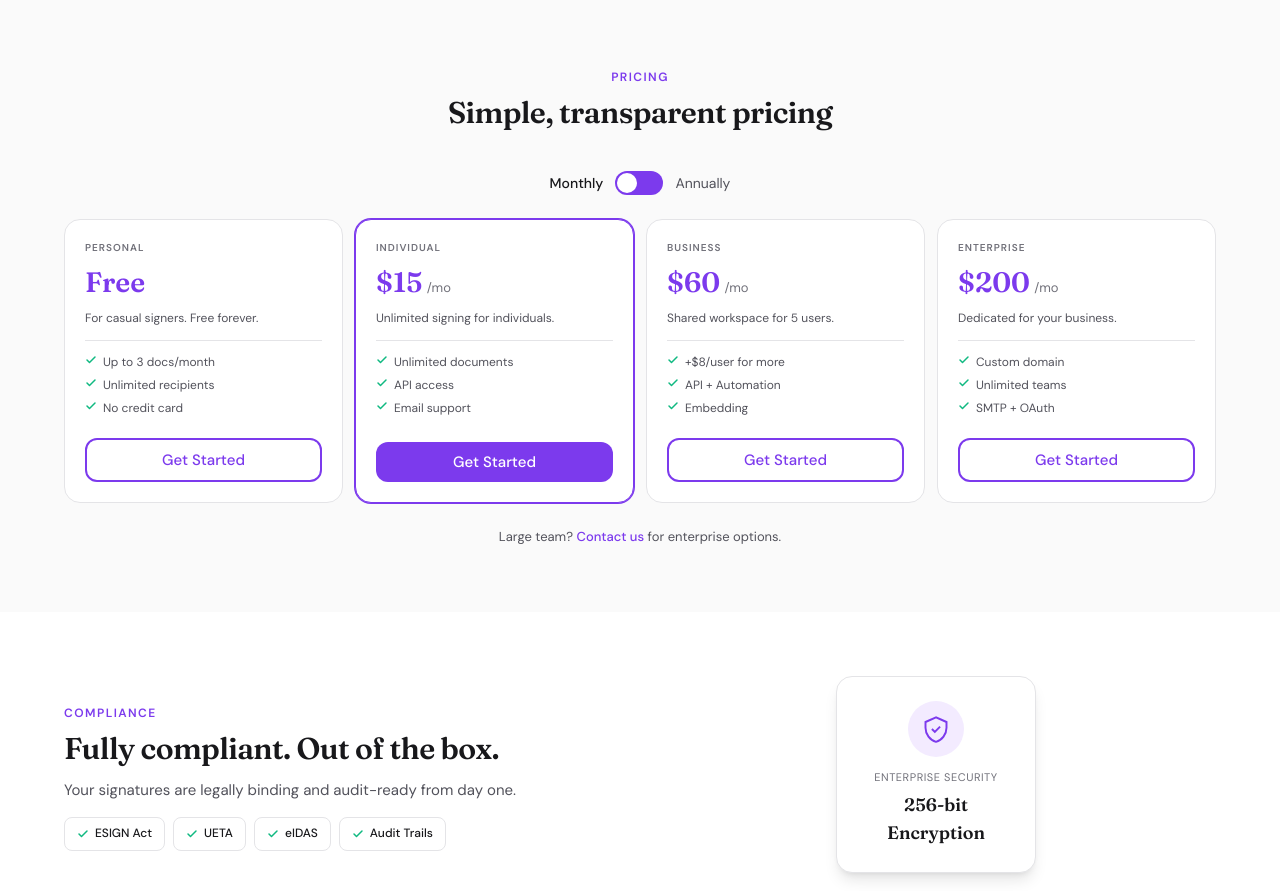
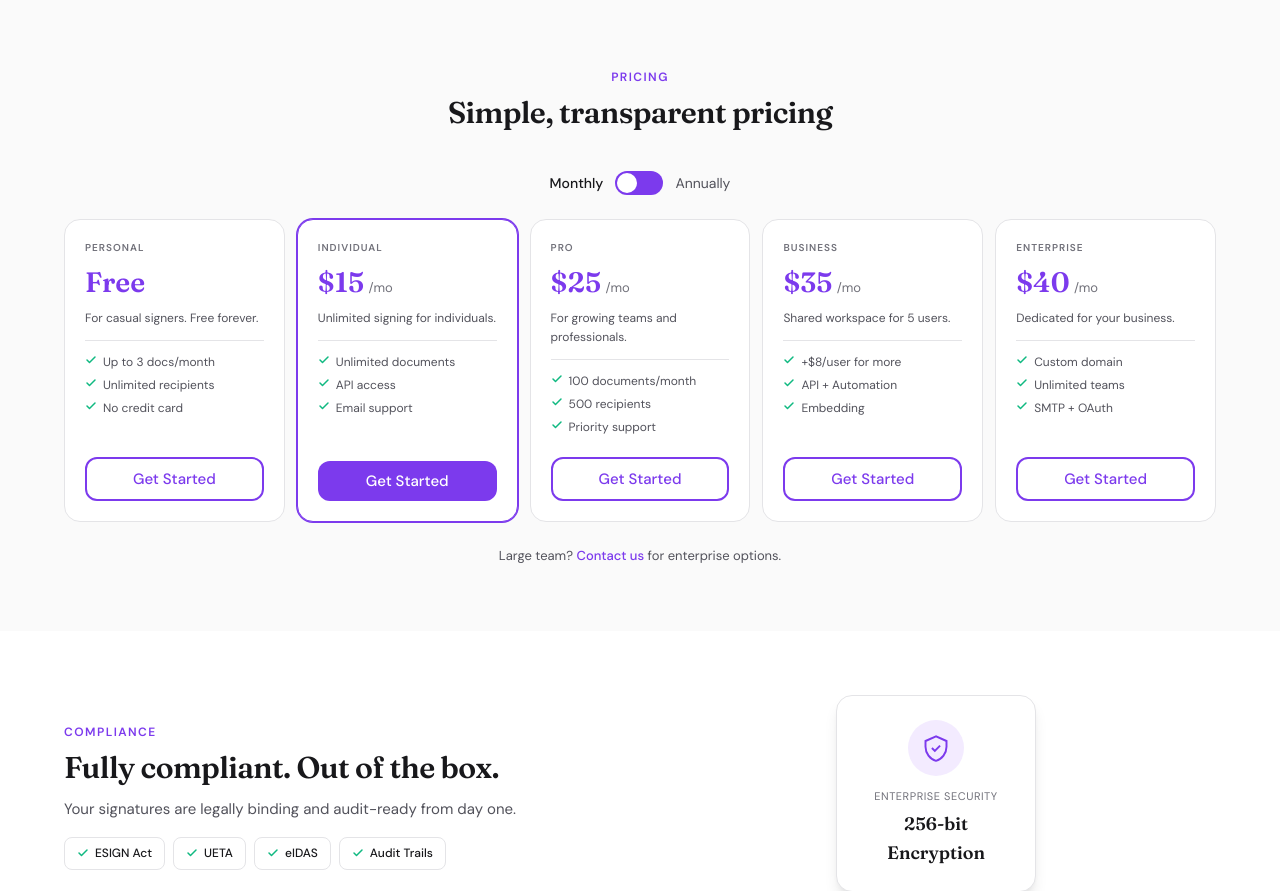
Before and after one commit to jesseframework/CodeFusionLabs.Hubsign.Landing, a Django app: page / in a window 1280 px wide. Shown: the part 1591-2482 px from the top of the page. Run offline with Django 4.2, Linux system fonts and the light colour scheme.

Commit message:
Add Stripe pricing API and billing config
Introduce billing/Stripe support and wire up pricing data to the frontend. Changes include:

- Add pricing_info API endpoint (GET /api/v1/pricing/) that fetches active Stripe prices (grouped into ordered tiers) and falls back to a static tier list on error or when billing is disabled.
- Register the new pricing URL in api/urls.py.
- Add BILLING_ENABLED, STRIPE_API_KEY and STRIPE_WEBHOOK_SECRET settings and CSRF_TRUSTED_ORIGINS; rename STATIC_URL to "/static/".
- Update docker-compose.prod.yml to expose renamed environment variables consumed by Django (DJANGO_SECRET_KEY, DJANGO_DEBUG) and billing-related vars (BILLING_ENABLED, STRIPE_API_KEY, STRIPE_WEBHOOK_SECRET).
- Add stripe to requirements.txt.
- Update landing page: expand pricing grid to 5 columns, add data-tier attributes and adjust tier names/prices/content for new tiers; add minor CSS change to support the new layout.
- Add new static images (favicons and logos) and update static assets.

These changes enable optional Stripe-backed billing while preserving a static fallback for deployments without Stripe configured.

```diff
--- a/hubsign/api/urls.py
+++ b/hubsign/api/urls.py
@@ -13,4 +13,7 @@ urlpatterns = [
     # Authentication
     path('auth/magic-link/', views.send_magic_link, name='magic_link'),
     path('auth/signup/', views.signup, name='signup'),
+
+    # Pricing
+    path('pricing/', views.pricing_info, name='pricing'),
 ]
--- a/hubsign/api/views.py
+++ b/hubsign/api/views.py
@@ -207,3 +207,78 @@ def signup(request):
             'success': False,
             'message': 'Signup failed. Please try again.'
         }, status=status.HTTP_500_INTERNAL_SERVER_ERROR)
+
+
+@api_view(['GET'])
+@permission_classes([AllowAny])
+def pricing_info(request):
+    """Return pricing tiers from Stripe when billing is enabled, else fallback."""
+    _TIER_ORDER = ['community', 'team', 'regular', 'platform', 'enterprise']
+    _TIER_FEATURED = 'team'
+    _FEATURES = {
+        'community': ['Up to 3 docs/month', 'Unlimited recipients', 'No credit card'],
+        'team':      ['Unlimited documents', 'API access', 'Email support'],
+        'regular':   ['100 documents/month', '500 recipients', 'Priority support'],
+        'platform':  ['+$8/user for more', 'API + Automation', 'Embedding'],
+        'enterprise': ['Custom domain', 'Unlimited teams', 'SMTP + OAuth'],
+    }
+    _DESCRIPTIONS = {
+        'community': 'For casual signers. Free forever.',
+        'team':      'Unlimited signing for individuals.',
+        'regular':   'For growing teams and professionals.',
+        'platform':  'Shared workspace for 5 users.',
+        'enterprise': 'Dedicated for your business.',
+    }
+
+    tiers = None
+    if getattr(settings, 'BILLING_ENABLED', False) and getattr(settings, 'STRIPE_API_KEY', ''):
+        try:
+            import stripe
+            stripe.api_key = settings.STRIPE_API_KEY
+            prices = stripe.Price.list(active=True, expand=['data.product'], limit=100)
+            plan_data = {}
+            for price in prices.data:
+                d = price.to_dict()
+                product = d.get('product') or {}
+                if not isinstance(product, dict) or not product.get('active'):
+                    continue
+                recurring = d.get('recurring')
+                if not recurring:
+                    continue
+                plan = (product.get('metadata') or {}).get('plan')
+                if not plan or plan not in _TIER_ORDER:
+                    continue
+                entry = plan_data.setdefault(plan, {'name': product['name']})
+                if recurring['interval'] == 'month':
+                    entry['price_monthly'] = d['unit_amount'] // 100
+                elif recurring['interval'] == 'year':
+                    entry['price_annually'] = round(d['unit_amount'] / 100 / 12)
+            if plan_data:
+                tiers = []
+                for plan in _TIER_ORDER:
+                    if plan not in plan_data:
+                        continue
+                    e = plan_data[plan]
+                    monthly = e.get('price_monthly', 0)
+                    tiers.append({
+                        'id': plan,
+                        'name': e['name'],
+                        'price_monthly': monthly,
+                        'price_annually': e.get('price_annually', monthly),
+                        'featured': plan == _TIER_FEATURED,
+                        'features': _FEATURES.get(plan, []),
+                        'description': _DESCRIPTIONS.get(plan, ''),
+                    })
+        except Exception as exc:
+            logger.error('[stripe] fetch failed: %s', exc)
+
+    if not tiers:
+        tiers = [
+            {'id': 'community', 'name': 'HubSign Community', 'price_monthly': 0,  'price_annually': 0,  'featured': False, 'features': _FEATURES['community'], 'description': _DESCRIPTIONS['community']},
+            {'id': 'team',      'name': 'HubSign Team',      'price_monthly': 15, 'price_annually': 12, 'featured': True,  'features': _FEATURES['team'],      'description': _DESCRIPTIONS['team']},
+            {'id': 'regular',   'name': 'HubSign Pro',       'price_monthly': 25, 'price_annually': 16, 'featured': False, 'features': _FEATURES['regular'],   'description': _DESCRIPTIONS['regular']},
+            {'id': 'platform',  'name': 'Hubsign Business',  'price_monthly': 35, 'price_annually': 28, 'featured': False, 'features': _FEATURES['platform'],  'description': _DESCRIPTIONS['platform']},
+            {'id': 'enterprise','name': 'HubSign Enterprise','price_monthly': 40, 'price_annually': 40, 'featured': False, 'features': _FEATURES['enterprise'],'description': _DESCRIPTIONS['enterprise']},
+        ]
+
+    return Response({'tiers': tiers, 'currency': 'USD'})
--- a/hubsign/landing/templates/landing/index.html
+++ b/hubsign/landing/templates/landing/index.html
@@ -293,7 +293,7 @@
             <span>Annually</span>
         </div>
         <div class="pricing-grid">
-            <div class="pricing-card">
+            <div class="pricing-card" data-tier="community">
                 <span class="pricing-tier">Personal</span>
                 <div class="pricing-price">
                     <span class="pricing-amount">Free</span>
@@ -306,10 +306,10 @@
                 </ul>
                 <button class="btn btn-outline btn-full" onclick="openModal()">Get Started</button>
             </div>
-            <div class="pricing-card featured">
+            <div class="pricing-card featured" data-tier="team">
                 <span class="pricing-tier">Individual</span>
                 <div class="pricing-price">
-                    <span class="pricing-amount" data-plan="individual">$15</span>
+                    <span class="pricing-amount">$15</span>
                     <span class="pricing-period">/mo</span>
                 </div>
                 <p class="pricing-desc">Unlimited signing for individuals.</p>
@@ -320,10 +320,24 @@
                 </ul>
                 <button class="btn btn-primary btn-full" onclick="openModal()">Get Started</button>
             </div>
-            <div class="pricing-card">
+            <div class="pricing-card" data-tier="regular">
+                <span class="pricing-tier">Pro</span>
+                <div class="pricing-price">
+                    <span class="pricing-amount">$25</span>
+                    <span class="pricing-period">/mo</span>
+                </div>
+                <p class="pricing-desc">For growing teams and professionals.</p>
+                <ul class="pricing-features">
+                    <li>{% include "landing/icons/check.html" %} 100 documents/month</li>
+                    <li>{% include "landing/icons/check.html" %} 500 recipients</li>
+                    <li>{% include "landing/icons/check.html" %} Priority support</li>
+                </ul>
+                <button class="btn btn-outline btn-full" onclick="openModal()">Get Started</button>
+            </div>
+            <div class="pricing-card" data-tier="platform">
                 <span class="pricing-tier">Business</span>
                 <div class="pricing-price">
-                    <span class="pricing-amount" data-plan="business">$60</span>
+                    <span class="pricing-amount">$35</span>
                     <span class="pricing-period">/mo</span>
                 </div>
                 <p class="pricing-desc">Shared workspace for 5 users.</p>
@@ -334,10 +348,10 @@
                 </ul>
                 <button class="btn btn-outline btn-full" onclick="openModal()">Get Started</button>
             </div>
-            <div class="pricing-card">
+            <div class="pricing-card" data-tier="enterprise">
                 <span class="pricing-tier">Enterprise</span>
                 <div class="pricing-price">
-                    <span class="pricing-amount" data-plan="enterprise">$200</span>
+                    <span class="pricing-amount">$40</span>
                     <span class="pricing-period">/mo</span>
                 </div>
                 <p class="pricing-desc">Dedicated for your business.</p>
--- a/hubsign/requirements.txt
+++ b/hubsign/requirements.txt
@@ -12,5 +12,8 @@ django-cors-headers>=4.3.0
 gunicorn>=21.2.0
 whitenoise>=6.6.0
 
+# Stripe
+stripe>=5.0.0
+
 # Development
 django-debug-toolbar>=4.2.0
--- a/hubsign/static/css/main.css
+++ b/hubsign/static/css/main.css
@@ -772,7 +772,7 @@ input {
 
 .pricing-grid {
     display: grid;
-    grid-template-columns: repeat(4, 1fr);
+    grid-template-columns: repeat(5, 1fr);
     gap: 12px;
 }
 
--- a/hubsign/static/js/main.js
+++ b/hubsign/static/js/main.js
@@ -351,33 +351,34 @@ function isValidEmail(email) {
 // ============================================
 function initPricingToggle() {
     const toggle = document.querySelector('.toggle-switch');
-    if (toggle) {
-        toggle.addEventListener('click', function() {
-            this.classList.toggle('annual');
-            updatePricing(this.classList.contains('annual'));
+    if (!toggle) return;
+    let pricingTiers = null;
+    fetch('/api/v1/pricing/')
+        .then(r => r.ok ? r.json() : null)
+        .then(data => { if (data) pricingTiers = data.tiers; })
+        .catch(() => {});
+    toggle.addEventListener('click', function() {
+        this.classList.toggle('annual');
+        const isAnnual = this.classList.contains('annual');
+        document.querySelectorAll('.pricing-toggle span').forEach((span, i) => {
+            span.classList.toggle('active', (i === 0 && !isAnnual) || (i === 1 && isAnnual));
         });
-    }
-}
-
-function updatePricing(isAnnual) {
-    const prices = {
-        individual: { monthly: 15, annual: 12 },
-        business: { monthly: 60, annual: 48 },
-        enterprise: { monthly: 200, annual: 160 }
-    };
-
-    // Update displayed prices (if dynamic pricing elements exist)
-    document.querySelectorAll('[data-plan]').forEach(el => {
-        const plan = el.dataset.plan;
-        if (prices[plan]) {
-            const price = isAnnual ? prices[plan].annual : prices[plan].monthly;
-            el.textContent = `$${price}`;
-        }
-    });
-
-    // Update toggle labels
-    document.querySelectorAll('.pricing-toggle span').forEach((span, i) => {
-        span.classList.toggle('active', (i === 0 && !isAnnual) || (i === 1 && isAnnual));
+        if (!pricingTiers) return;
+        pricingTiers.forEach(tier => {
+            const card = document.querySelector('[data-tier="' + tier.id + '"]');
+            if (!card) return;
+            const amountEl = card.querySelector('.pricing-amount');
+            const periodEl = card.querySelector('.pricing-period');
+            if (!amountEl) return;
+            const price = isAnnual ? tier.price_annually : tier.price_monthly;
+            if (price === 0) {
+                amountEl.textContent = 'Free';
+                if (periodEl) periodEl.textContent = '';
+            } else {
+                amountEl.textContent = '$' + price;
+                if (periodEl) periodEl.textContent = '/mo';
+            }
+        });
     });
 }
 
```
Also changed, not shown: docker-compose.prod.yml (+5 -5 lines), hubsign/hubsign/settings.py (+8 -1 lines), hubsign/static/images/favicon.png (added), hubsign/static/images/favicon.svg (added), hubsign/static/images/fepro_logo.png (added), hubsign/static/images/hubsign_logo.png (added).
